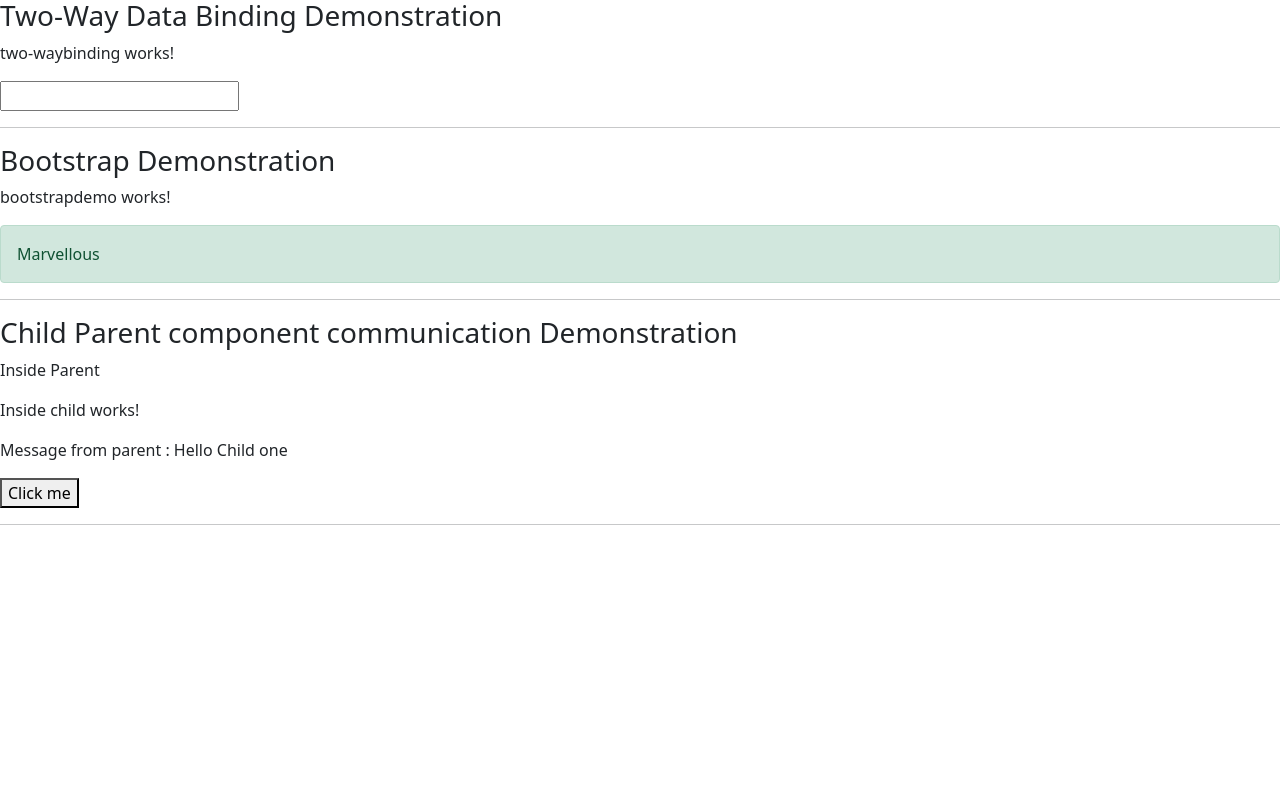
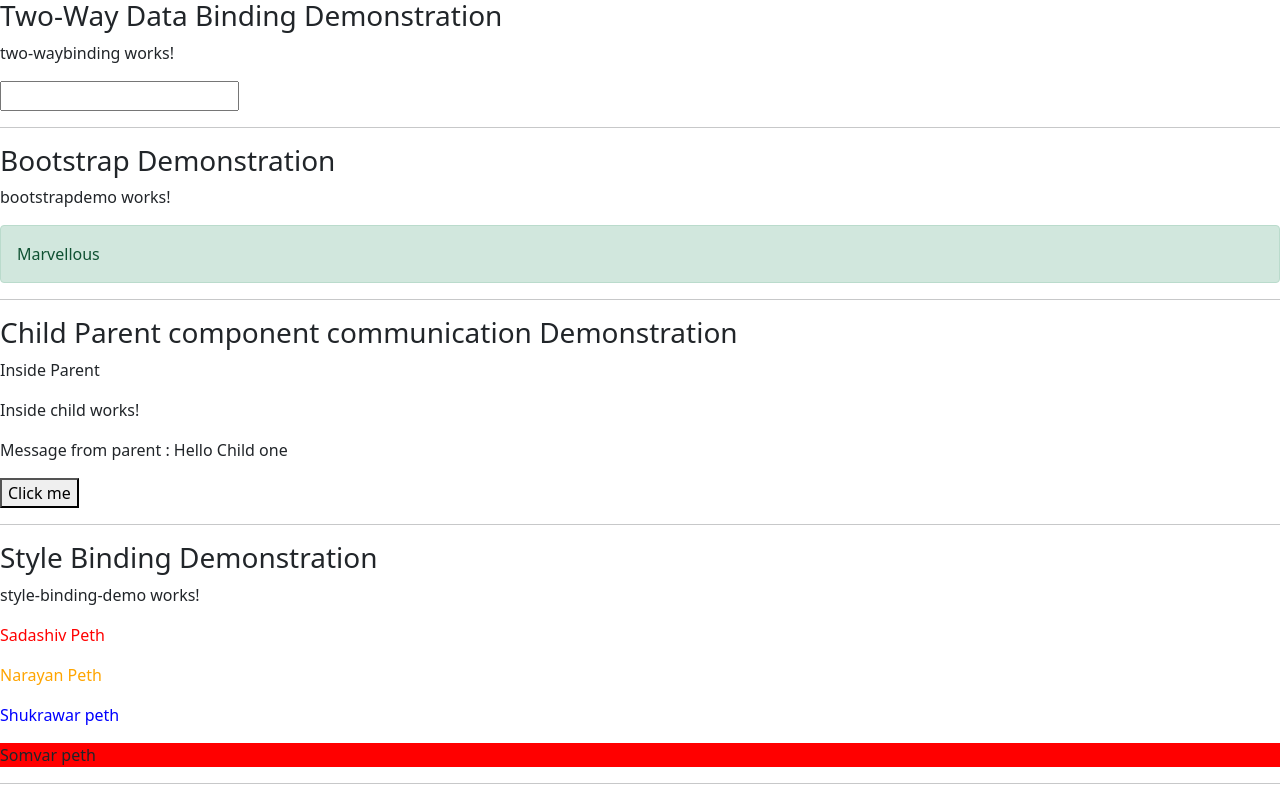
Before and after one commit to GaytriSuneelPavtekar/AngularHandson, an Angular app: page / in a window 1280 px wide. Shown: the part 404-1204 px from the top of the page. Before the commit the page ends 945 px from the top, so only its background shows below. Built offline with nearby package versions, Linux system fonts and the light colour scheme.

Commit message:
Added style binding demonstration

```diff
--- a/src/app/app.component.html
+++ b/src/app/app.component.html
@@ -16,8 +16,12 @@
 <app-bootstrapdemo></app-bootstrapdemo>
 <hr>
 
-<h3> Child Parent component communication Demonstration</h3>
+<h3>Child Parent component communication Demonstration</h3>
 <p>Inside Parent</p>
 <app-child [parentData] = "str" (childEvent) = "Message = $event">{{Message}}</app-child>
 {{Message}}
 <hr>
+
+<h3>Style Binding Demonstration</h3>
+<app-style-binding-demo></app-style-binding-demo>
+<hr>
--- a/src/app/app.module.ts
+++ b/src/app/app.module.ts
@@ -10,6 +10,7 @@ import {AlertModule } from 'ngx-bootstrap/alert';
 import { ChildComponent } from './child/child.component';
 import { TwoWaybindingComponent } from './two-waybinding/two-waybinding.component';
 import { ClassBindingDemoComponent } from './class-binding-demo/class-binding-demo.component';
+import { StyleBindingDemoComponent } from './style-binding-demo/style-binding-demo.component';
 
 @NgModule({
   declarations: [
@@ -18,7 +19,8 @@ import { ClassBindingDemoComponent } from './class-binding-demo/class-binding-de
     BootstrapdemoComponent,
     ChildComponent,
     TwoWaybindingComponent,
-    ClassBindingDemoComponent
+    ClassBindingDemoComponent,
+    StyleBindingDemoComponent
   ],
   imports: [
     BrowserModule,
--- /dev/null
+++ b/src/app/style-binding-demo/style-binding-demo.component.html
@@ -0,0 +1,9 @@
+<p>style-binding-demo works!</p>
+<!-- Direct color code binding -->
+<p [style.color]="'red'">Sadashiv Peth</p>
+<!-- Style binding using variable -->
+<p [style.color]='orange'>Narayan Peth</p>
+<!-- Style binding using flag / conditional style binding -->
+<p [style.color]="flag ? 'blue' : 'yellow'">Shukrawar peth</p>
+<!-- ngStle demonstration -->
+<p [ngStyle]="{backgroundColor: getColor()}">Somvar peth</p>
--- /dev/null
+++ b/src/app/style-binding-demo/style-binding-demo.component.ts
@@ -0,0 +1,21 @@
+import { Component, OnInit } from '@angular/core';
+
+@Component({
+  selector: 'app-style-binding-demo',
+  templateUrl: './style-binding-demo.component.html',
+  styleUrls: ['./style-binding-demo.component.css']
+})
+export class StyleBindingDemoComponent implements OnInit {
+  public flag :boolean = true;
+  public orange:string = 'Orange';
+
+  constructor() { }
+
+  ngOnInit(): void {
+  }
+
+  getColor(): string {
+    return this.flag === true ? 'red' : 'purple';
+  }
+
+}
```
Also changed, not shown: src/app/style-binding-demo/style-binding-demo.component.css (added).
